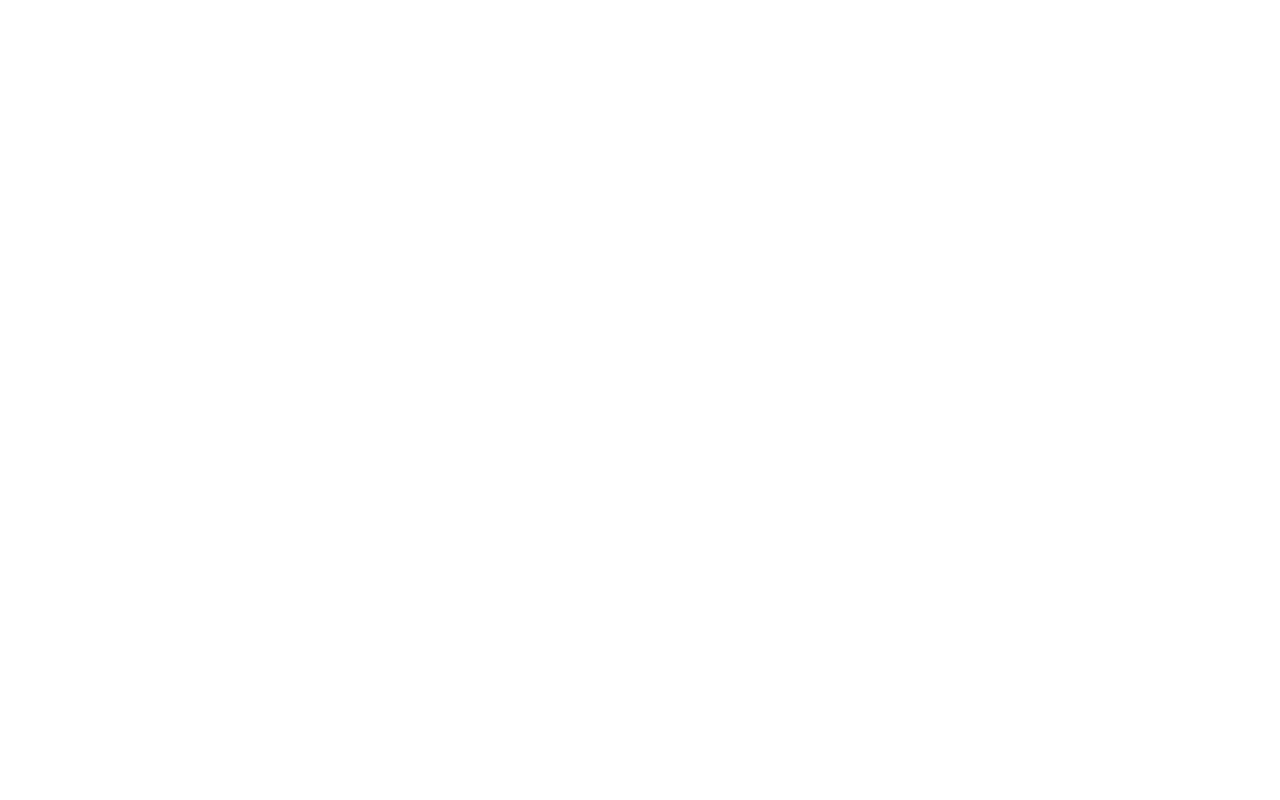
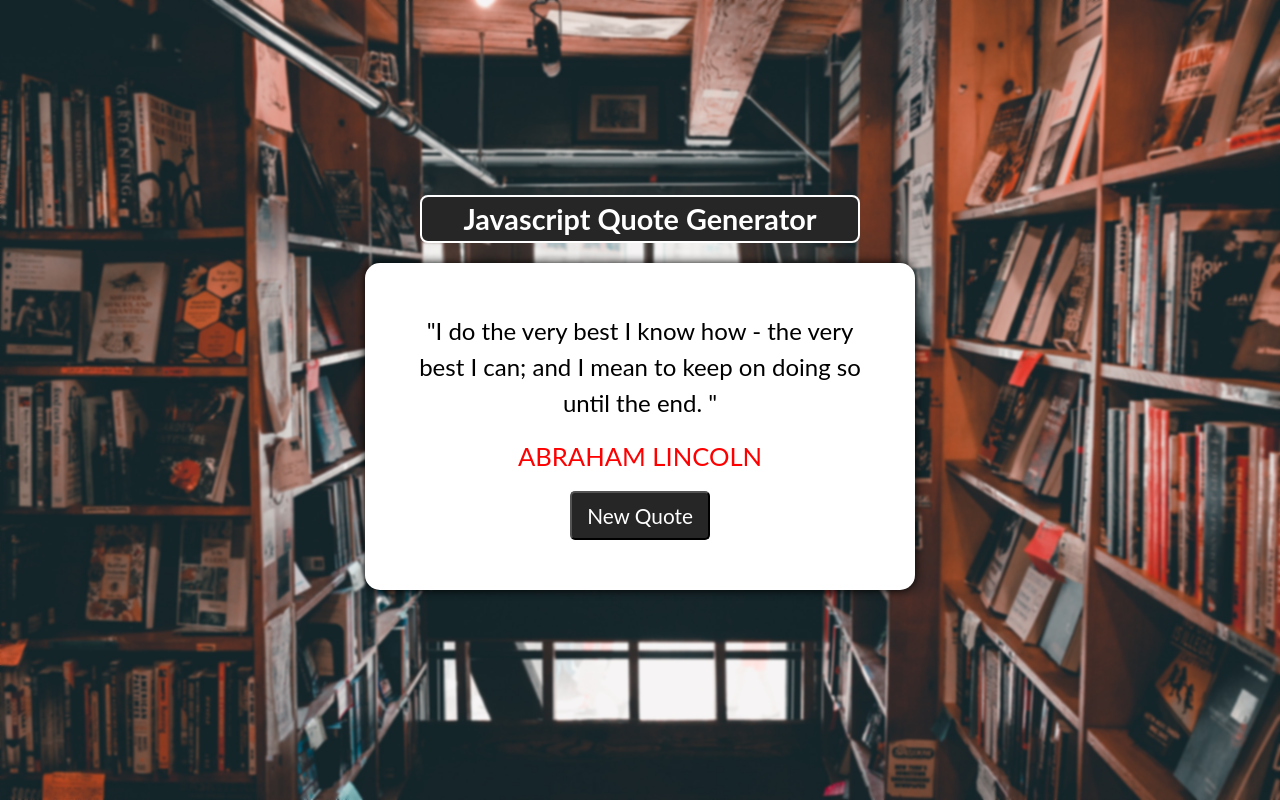
Before and after one commit to DilbaghToor/Javascript-Quote-Generator-, a plain HTML site: page index.html in a window 1280 px wide. Drawn offline with Linux system fonts and the light colour scheme.

Commit message:
project complete

```diff
--- a/index.html
+++ b/index.html
@@ -4,9 +4,43 @@
     <meta charset="UTF-8">
     <meta http-equiv="X-UA-Compatible" content="IE=edge">
     <meta name="viewport" content="width=device-width, initial-scale=1.0">
+    <!-- CSS Style Sheet Link -->
+    <link rel="stylesheet" href="style.css">
+    <!-- Font Style Link -->
+    <link rel="preconnect" href="https://fonts.googleapis.com">
+    <link rel="preconnect" href="https://fonts.gstatic.com" crossorigin>
+    <link href="https://fonts.googleapis.com/css2?family=Roboto&display=swap" rel="stylesheet">
+    <!-- Font Awesome Link -->
+    <link rel="stylesheet" href="https://cdnjs.cloudflare.com/ajax/libs/font-awesome/6.4.0/css/all.min.css"
+     integrity="sha512-iecdLmaskl7CVkqkXNQ/ZH/XLlvWZOJyj7Yy7tcenmpD1ypASozpmT/E0iPtmFIB46ZmdtAc9eNBvH0H/ZpiBw=="
+     crossorigin="anonymous" referrerpolicy="no-referrer" />
     <title>Quote Generator</title>
 </head>
 <body>
+    <div class="container">
+        <div class="header">
+            <h2>Javascript Quote Generator</h2>
+        </div>
+
+        <div class="main-content">
+            <div class="text-area">
+                <span class="quote">
+                    "I do the very best I know how - the very best I
+                    can; and I mean to keep on doing so until the end. "
+                </span>
+            </div>
+            <div class="person">Abraham Lincoln</div>
+            <div class="button-area">
+                <button id="new-quote">New Quote</button>
+            </div>
+        </div>
+
+    </div>
+
+    <!-- Javascript Part -->
+    <script src="index.js">
+
+    </script>
 
 </body>
 </html>
--- a/index.js
+++ b/index.js
@@ -0,0 +1,44 @@
+// variables declare
+
+let quote = document.querySelector('.quote');
+let person = document.querySelector('.person');
+let btn = document.querySelector('#new-quote');
+
+const quotes = [{
+    quote: `"The best way to find yourself is to lose yourself in the service of others."`,
+    person: ` Mahatma Gandhi`
+}, {
+    quote: `"If you want to live a happy life, tie it to a goal, not to people or things."`,
+    person: ` Albert Einstein`
+}, {
+    quote: `"At his best, man is the noblest of all animals; separated from law and justice he is the worst."`,
+    person: `Aristotle`
+}, {
+    quote: `"Your time is limited, so dont waste it living someone else's life."`,
+    person: ` Steve Jobs`
+}, {
+    quote: `"Tell me and I forget. Teach me and I remember. Involve me and I learn."`,
+    person: ` Benjamin Franklin`
+}, {
+    quote: `"If you look at what you have in life, you'll always have more. If you look at what you don't have in life, you'll never have enough."`,
+    person: `Oprah Winfrey`
+}, {
+    quote: `"it does not matter how slowly you go as long as you do not stop."`,
+    person: `Confucius`
+}, {
+    quote: `"Our lives begin to end the day we become silent about things that matter."`,
+    person: `Martin Luther King, Jr.`
+}, {
+    quote: `"Remember that not getting what you want is sometimes a wonderful stroke of luck."`,
+    person: `Dalai Lama`
+}, {
+    quote: `"The journey of a thousand miles begins with one step."`,
+    person: `Lao Tzu`
+}, ];
+
+btn.addEventListener('click', function(){
+    let random = Math.floor(Math.random() * quotes.length);
+
+    quote.textContent = quotes[random].quote;
+    person.textContent = quotes[random].person;
+});
--- a/style.css
+++ b/style.css
@@ -0,0 +1,67 @@
+* {
+    margin: 0;
+    padding: 0;
+    box-sizing: border-box;
+    font-family: 'Lato', sans-serif;
+}
+
+body {
+    display: flex;
+    justify-content: center;
+    align-items: center;
+    height: 100vh;
+    text-align: center;
+    background: url('img/quote.jpg') no-repeat center center/ cover;
+    backdrop-filter: blur(1px);
+}
+
+.container {
+    width: 550px;
+    height: 450px;
+}
+
+.header {
+    font-size: 1.2rem;
+    border: 2px solid #ffff;
+    color: #ffff;
+    background-color: #262626;
+    padding: 5px;
+    width: 80%;
+    margin: 20px auto;
+    border-radius: 8px;
+}
+
+.main-content{
+    width: 100%;
+    background-color: #fff;
+    border-radius: 15px;
+    padding: 50px 40px;
+    box-shadow: 0 0 10px;
+}
+
+.main-content .text-area{
+    font-size: 1.5rem;
+    line-height: 1.5;
+}
+
+.main-content .person {
+    font-size: 1.6rem;
+    color: red;
+    text-transform: uppercase;
+    margin-top: 20px;
+}
+
+.button-area button{
+    background-color: #262626;
+    color: #ffff;
+    font-size: 1.3rem;
+    padding: 10px 15px;
+    margin-top: 20px;
+    border-radius: 5px;
+
+}
+
+.button-area button:active {
+    background-color: lightblue;
+    box-shadow: 3px 3px 5px lightblue;
+}
```
Also changed, not shown: img/quote.jpg (added).
